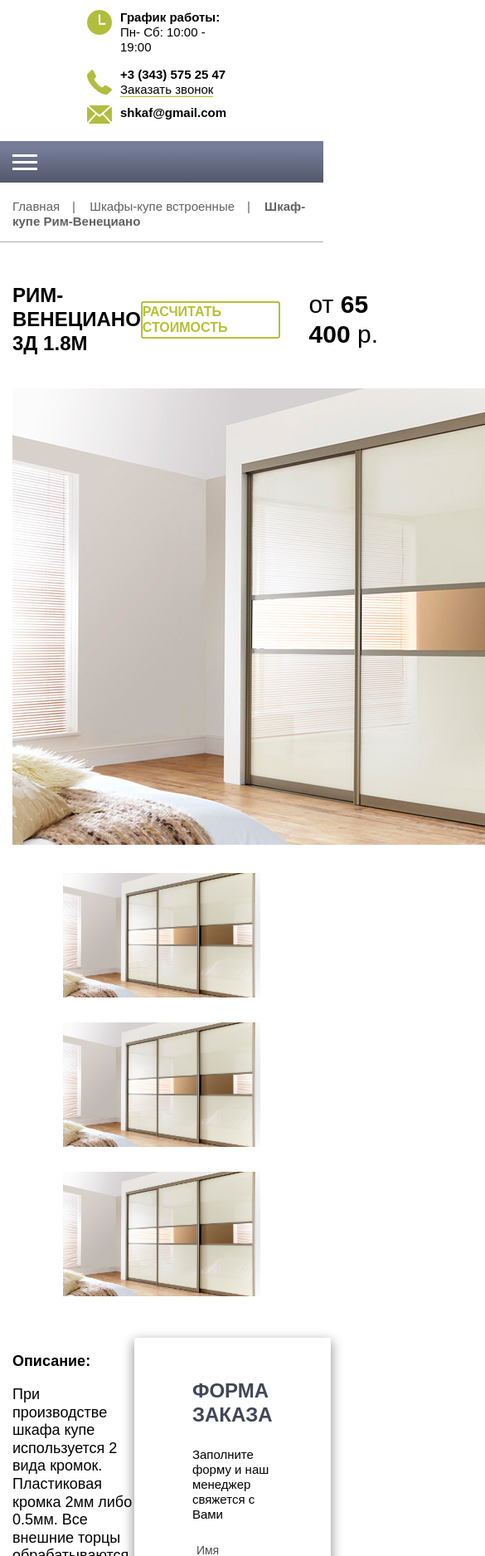
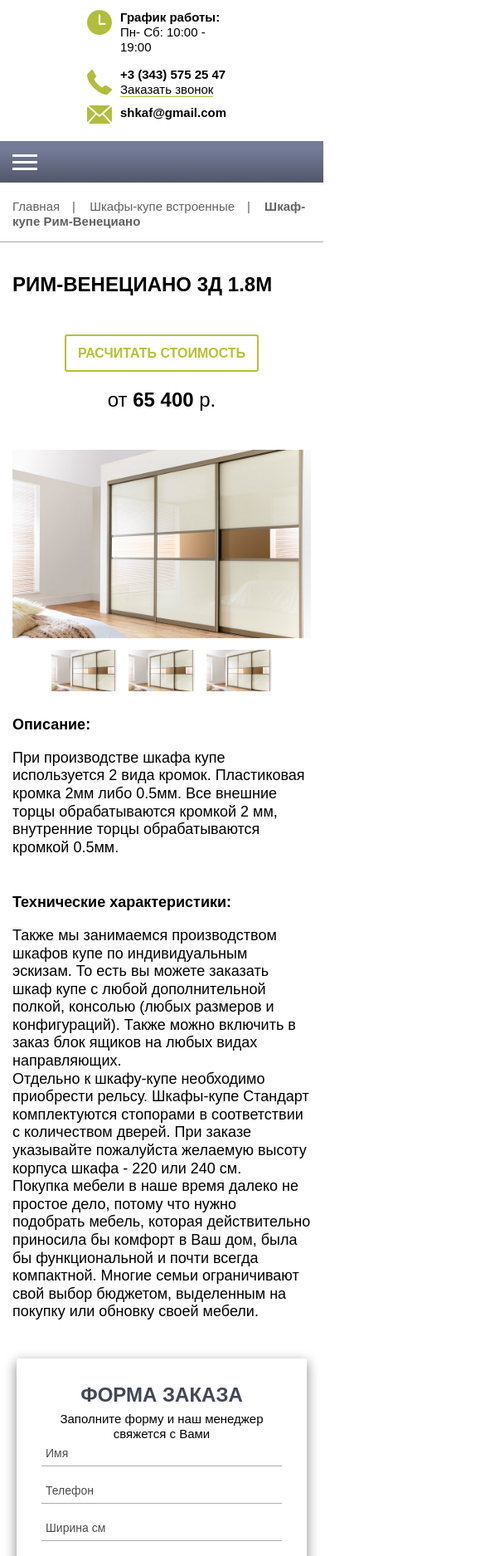
Before and after one commit to Verta-master/presto, a website: page card.html in a window 390 px wide. Shown: the part 125-2000 px from the top of the page at 83% size, 585 px wide, since content can reach past the window. Drawn offline with nearby package versions, Linux system fonts and the light colour scheme; a web font is replaced by a local one.

Commit message:
Card adaptive

```diff
--- a/card.html
+++ b/card.html
@@ -118,12 +118,16 @@
 
       <div class="card__wrap">
         <div class="card__info">
+          <div class="card__text">
             <p><b>Описание:</b></p>
             <p>При производстве шкафа купе используется 2 вида кромок. Пластиковая кромка 2мм либо 0.5мм. Все внешние торцы обрабатываются кромкой 2 мм, внутренние торцы обрабатываются кромкой 0.5мм.</p>
+          </div>
+          <div class="card__text">
             <p><b>Технические характеристики:</b></p>
             <p>Также мы занимаемся производством шкафов купе по индивидуальным эскизам. То есть вы можете заказать шкаф купе с любой дополнительной полкой, консолью (любых размеров и конфигураций). Также можно включить в заказ блок ящиков на любых видах направляющих.<br>
             Отдельно к шкафу-купе необходимо приобрести рельсу. Шкафы-купе Стандарт комплектуются стопорами в соответствии с количеством дверей. При заказе указывайте пожалуйста желаемую высоту корпуса шкафа - 220 или 240 см.<br>
             Покупка мебели в наше время далеко не простое дело, потому что нужно подобрать мебель, которая действительно приносила бы комфорт в Ваш дом, была бы функциональной и почти всегда компактной. Многие семьи ограничивают свой выбор бюджетом, выделенным на покупку или обновку своей мебели.</p>
+          </div>
         </div>
         <div class="card__form">
           <p class="title-h4">Форма заказа</p>
@@ -134,15 +138,15 @@
             <input type="text" class="form__input" placeholder="Ширина см">
             <input type="text" class="form__input" placeholder="Высота см">
             <input type="text" class="form__input" placeholder="Глубина см">
-            <button type="submit" class="form__btn modal__btn">Заказать</button>
-            <input type="checkbox" id="check" class="form__check" checked>
-            <label for="check" class="form__checkbox">Даю согласие на обработку данных</label>
+            <button type="submit" class="form__btn">Заказать</button>
+            <input type="checkbox" id="check2" class="form__check" checked>
+            <label for="check2" class="form__checkbox">Даю согласие на обработку данных</label>
           </form>
         </div>
       </div>
     </section>
 
-    <section class="catalog wrapper">
+    <section class="catalog catalog--card wrapper">
       <p class="title-h2">Похожие товары</p>
       <ul class="catalog__list">
         <li class="catalog__item">
--- a/less/blocks/card.less
+++ b/less/blocks/card.less
@@ -1,10 +1,11 @@
 .card {
-  padding-top: 50px;
+  padding-top: 37px;
 }
 
 .card__calc {
   width: 234px;
   height: 45px;
+  margin-left: 30px;
   display: flex;
   justify-content: center;
   align-items: center;
@@ -76,12 +77,45 @@
 .card__info {
   width: 670px;
   font-size: 18px;
+
+  p {
+    margin-top: 0;
+  }
 }
 
 .card__form {
   width: 400px;
-  padding: 50px 70px;
+  padding: 45px 70px;
+  padding-bottom: 50px;
   border-radius: 3px;
   background-color: rgb(255, 255, 255);
   box-shadow: 0px 5px 13.5px 1.5px rgba(0, 0, 0, 0.4);
+
+  .title-h4 {
+    margin-bottom: 5px;
+    text-align: center;
+  }
+
+  span {
+    display: block;
+    text-align: center;
+  }
+
+  .form__input {
+    margin-top: 0;
+    margin-bottom: 15px;
+  }
+
+  .form__btn {
+    margin-top: 5px;
+    margin-bottom: 18px;
+  }
+
+  .form__checkbox {
+    font-size: 13px;
+  }
 }
+
+.card__text {
+  margin-bottom: 45px;
+}
--- a/less/blocks/catalog.less
+++ b/less/blocks/catalog.less
@@ -2,6 +2,7 @@
   padding-top: 50px;
 
   .link-wrap {
+    margin-top: 15px;
     margin-bottom: 60px;
   }
 }
--- a/less/blocks/media.less
+++ b/less/blocks/media.less
@@ -93,6 +93,14 @@
     width: 67%;
     padding-right: 0;
   }
+  .card__form {
+    width: 35%;
+    padding: 30px;
+  }
+  .card__info {
+    width: 65%;
+    padding-right: 30px;
+  }
 }
 
 //-----------------------------------------------
@@ -183,6 +191,39 @@
   }
   .form__column {
     width: 49%;
+  }
+  .title {
+    display: block;
+
+    h1 {
+      max-width: 100%;
+      margin-bottom: 45px;
+    }
+  }
+  .card__img-big {
+    width: 100%;
+  }
+  .card__img img {
+    height: 100px;
+  }
+  .card__wrap {
+    display: block;
+  }
+  .card__info {
+    width: 100%;
+    padding-right: 0;
+  }
+  .card__form {
+    width: 100%;
+    max-width: 350px;
+    margin-left: auto;
+    margin-right: auto;
+    margin-bottom: 30px;
+  }
+  .catalog--card {
+    .title-h2 {
+      text-align: center;
+    }
   }
 }
 
@@ -279,6 +320,16 @@
   .form-block .form__checkbox {
     margin-left: 0;
   }
+  .card__price {
+    font-size: 24px;
+    margin-left: 0;
+  }
+  .card__calc {
+    margin-left: 0;
+  }
+  .title__aside {
+    justify-content: space-between;
+  }
 }
 
 //-------------------------------------------
@@ -339,4 +390,21 @@
   .article__table {
     overflow-x: scroll;
   }
+  .title__aside {
+    flex-direction: column;
+  }
+  .card__calc {
+    margin-bottom: 20px;
+  }
+  .card__img img {
+    height: 50px;
+  }
+  .card__img {
+    margin-left: 5px;
+    margin-right: 5px;
+    margin-bottom: 10px;
+  }
+  .card__thumbs {
+    margin-top: 10px;
+  }
 }
--- a/less/blocks/title.less
+++ b/less/blocks/title.less
@@ -39,12 +39,13 @@ h3,
   display: flex;
   justify-content: space-between;
   align-items: center;
-  margin-bottom: 40px;
+  margin-bottom: 45px;
 
   .title-h2,
   h1,
   h2 {
     margin: 0;
+    max-width: 50%;
   }
 }
 
```
Also changed, not shown: css/style.css, css/style.min.css. Lines whose indentation alone changed are shown as unchanged.
